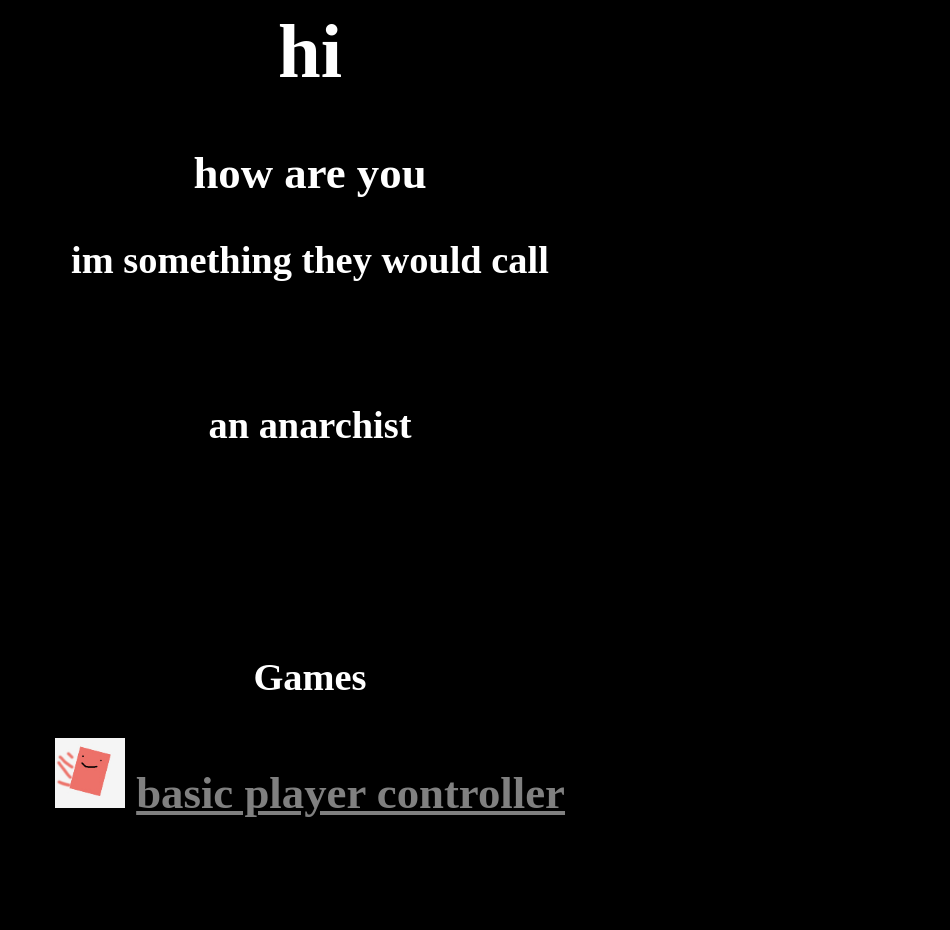
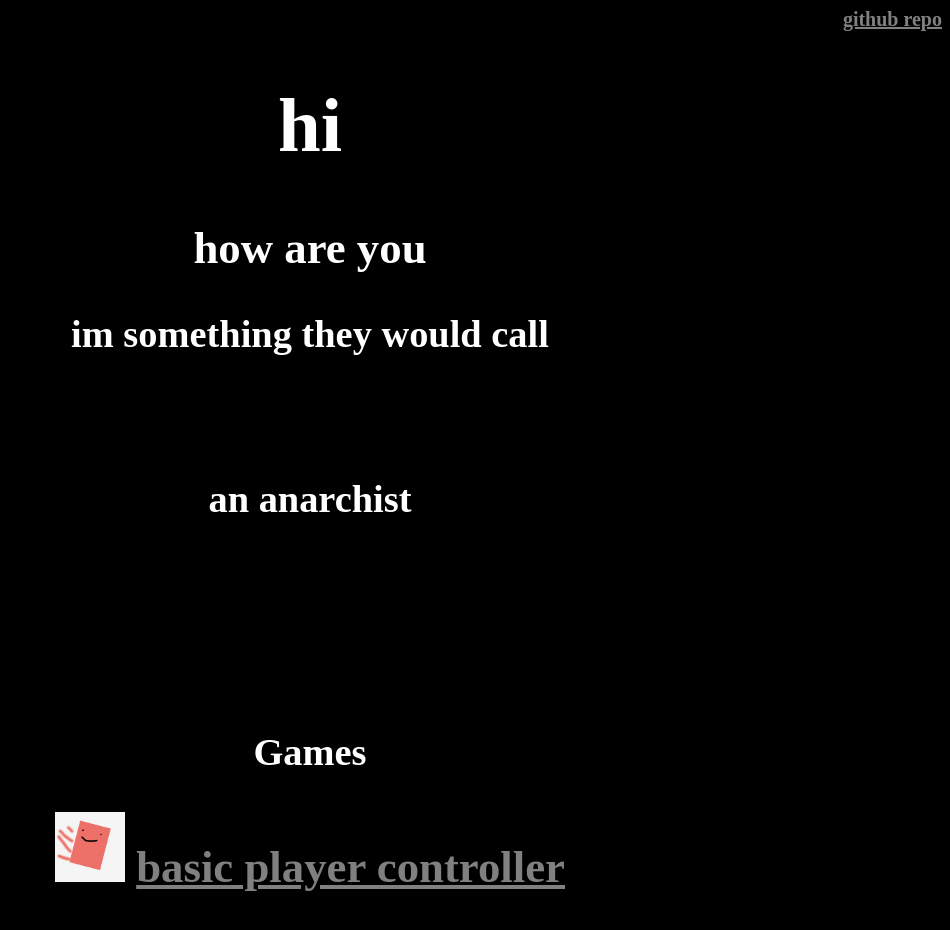
Before and after one commit to beanniee/website, a plain HTML site: page index.html in a window 1280 px wide. Shown: the whole page, without its empty margins (330-1280 px from the left). Before the commit the page ends 856 px from the top, so only its background shows below. Drawn offline with Linux system fonts and the light colour scheme.

Commit message:
Add files via upload

```diff
--- a/index.html
+++ b/index.html
@@ -1,6 +1,8 @@
 <title>Website</title>
 <link rel="shortcut icon" type="image/gif" href="favicon.gif"/>
 <link rel="stylesheet" href="style.css"><link>
+
+<h4><a href = https://github.com/beanniee/website>github repo</a></h4>
 
 <h1>hi<h1>
 
--- a/style.css
+++ b/style.css
@@ -41,7 +41,12 @@ p {
 div {
    object-position: center;
 }
-
+h4 {
+  text-align: right;
+}
+h4 {
+  font-size: 20;
+}
 
 
 a:link {
```
